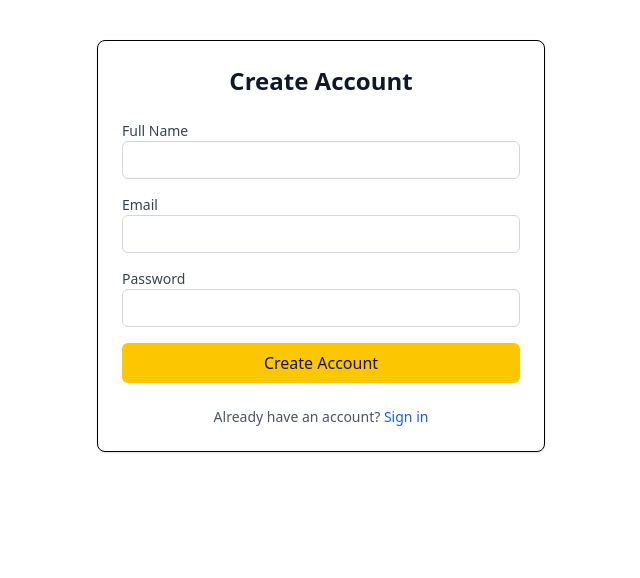
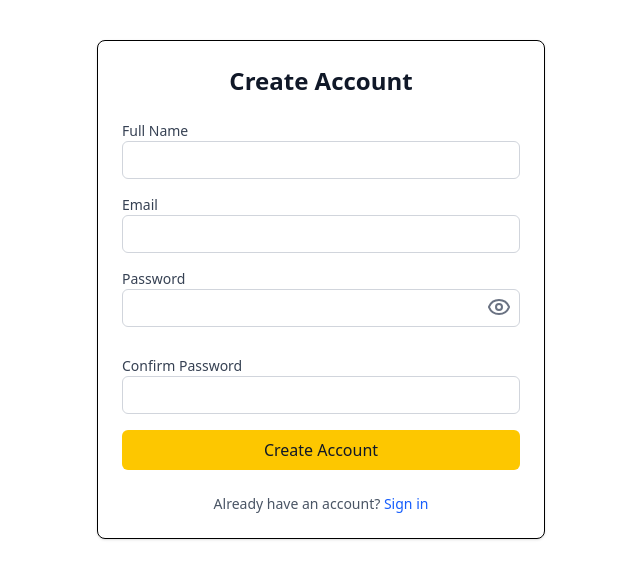
Before and after one commit to abhinavhh/ai-review-system, a React (Vite) app: page /register in a window 1280 px wide. Shown: the top 578 px of the page, without its empty margins (319-959 px from the left). Built offline with nearby package versions, Linux system fonts and the light colour scheme.

Commit message:
updated validations

```diff
--- a/package.json
+++ b/package.json
@@ -13,6 +13,7 @@
     "@tailwindcss/vite": "^4.1.12",
     "axios": "^1.11.0",
     "lucide-react": "^0.542.0",
+    "material-icons": "^1.13.14",
     "react": "^19.1.1",
     "react-dom": "^19.1.1",
     "react-router-dom": "^7.8.2",
--- a/src/components/ReviewCard.tsx
+++ b/src/components/ReviewCard.tsx
@@ -51,7 +51,7 @@ const ReviewCard: React.FC<Props> = ({ review }) => {
       <p className="text-gray-700 mb-4 leading-relaxed">{review.content}</p>
 
       {/* Actions */}
-      <div className="flex items-center gap-4">
+      {/* <div className="flex items-center gap-4">
         <button className="flex items-center gap-1 text-sm text-gray-600 hover:text-gray-900">
           <ThumbsUp className="w-4 h-4" />
           Helpful ({review.helpful ?? 0})
@@ -63,7 +63,7 @@ const ReviewCard: React.FC<Props> = ({ review }) => {
         <button className="text-sm text-gray-600 hover:text-gray-900">
           Report
         </button>
-      </div>
+      </div> */}
     </div>
   );
 };
--- a/src/pages/Home.tsx
+++ b/src/pages/Home.tsx
@@ -1,7 +1,13 @@
-import React from "react";
-import { Link } from "react-router-dom";
+import React, { useEffect } from "react";
+import { Link, useNavigate } from "react-router-dom";
 
 const Home: React.FC = () => {
+  const navigate = useNavigate();
+  // useEffect(() => {
+  //   if(localStorage.getItem('token')){
+  //     navigate('/login');
+  //   }
+  // })
   return (
     <div className="p-6 text-center">
       <h1 className="text-2xl font-bold mb-4">Welcome to Review Rating System</h1>
--- a/src/pages/LoginPage.tsx
+++ b/src/pages/LoginPage.tsx
@@ -1,7 +1,6 @@
 import axios from "axios";
 import React, { useState } from "react";
 import { Link } from "react-router-dom";
-
 
 interface Users {
   email: string;
@@ -9,37 +8,34 @@ interface Users {
 }
 const LoginPage: React.FC = () => {
   const [formData, setFormData] = useState<Users>({
-    email: '',
-    password: ''
+    email: "",
+    password: "",
   });
   const [loading, setLoading] = useState<boolean>(false);
 
   const handleChange = (e: React.ChangeEvent<HTMLInputElement>) => {
     const { name, value } = e.target;
-    setFormData(prev => ({
+    setFormData((prev) => ({
       ...prev,
       [name]: value,
     }));
-  }
+  };
 
   const handleLogin = async (e: React.FormEvent) => {
     e.preventDefault();
     try {
       setLoading(true);
-      const response = await axios.post('/api/auth/login', {
-        formData
+      const response = await axios.post("/api/auth/login", {
+        formData,
       });
-      if(response.data.token) {
-        localStorage.setItem('token', response.data.token);
-        alert('Login Successfull');
-      }
-      else {
+      if (response.data.token) {
+        localStorage.setItem("token", response.data.token);
+        alert("Login Successfull");
+      } else {
         alert(response.data.message);
       }
       setLoading(false);
-
-    }
-    catch (err: any) {
+    } catch (err: any) {
       alert(err);
       setLoading(false);
     }
@@ -62,13 +58,10 @@ const LoginPage: React.FC = () => {
               name="email"
               value={formData.email}
               onChange={handleChange}
-            autoComplete="true"
               required
-            className="w-full px-3 py-2 border border-gray-300 rounded-md
-                       focus:outline-none focus:ring-2 focus:ring-blue-500 focus:border-blue-500"
+              className="w-full px-3 py-2 border border-gray-300 rounded-md focus: outline-0 focus:border-black"
             />
           </label>
-
         </div>
 
         {/* Password */}
@@ -81,11 +74,9 @@ const LoginPage: React.FC = () => {
               value={formData.password}
               onChange={handleChange}
               required
-            className="w-full px-3 py-2 border border-gray-300 rounded-md
-                       focus:outline-none focus:ring-2 focus:ring-blue-500 focus:border-blue-500"
+              className="w-full px-3 py-2 border border-gray-300 rounded-md focus: outline-0 focus:border-black"
             />
           </label>
-
         </div>
 
         {/* Submit */}
@@ -93,8 +84,7 @@ const LoginPage: React.FC = () => {
           type="submit"
           className="w-full bg-yellow-400 hover:bg-yellow-500 text-gray-900 font-medium py-2 px-4 rounded-md transition-colors"
         >
-          {loading ? 'Loading...' : 'Sign In' }
-
+          {loading ? "Loading..." : "Sign In"}
         </button>
       </form>
 
--- a/src/pages/RegisterPage.tsx
+++ b/src/pages/RegisterPage.tsx
@@ -1,4 +1,5 @@
 import axios from "axios";
+import { Eye, EyeOff } from "lucide-react";
 import React, { useState } from "react";
 import { Link } from "react-router-dom";
 
@@ -6,15 +7,17 @@ interface Users {
   username: string;
   email: string;
   password: string;
+  confirmPassword: string;
 }
 const RegisterPage: React.FC = () => {
   const [formData, setFormData] = useState<Users>({
     username: '',
     email: '',
-    password: ''
+    password: '',
+    confirmPassword: ''
   })
   const [loading, setLoading] = useState<boolean>(false);
-
+  const [showPassword, setShowPassword] = useState(false);
   const handleChange = (e: React.ChangeEvent<HTMLInputElement>) => {
     const { name, value } = e.target;
     setFormData(prev => ({
@@ -23,8 +26,26 @@ const RegisterPage: React.FC = () => {
     }))
   }
 
+  function checkPasswordFormat(password: string) {
+    const regex = /^(?=.*[A-Z])(?=.*\d)(?=.*[!@#$%^&*])[A-Za-z\d!@#$%^&*]{8,}$/;
+    return regex.test(password);
+
+  }
+
   const handleRegister = async(e: React.FormEvent) => {
     e.preventDefault();
+    if(!checkPasswordFormat(formData.password)){
+      alert('Password Format Error. Please Enter a Secure Password');
+      return
+    }
+    if(formData.password !== formData.confirmPassword){
+      alert('Password do not match');
+      return
+    }
+    if(formData.username.trim().length === 0){
+      alert('Name is empty')
+      return
+    }
     try {
       setLoading(true);
       const response = await axios.post('/api/auth/register', {
@@ -40,7 +61,7 @@ const RegisterPage: React.FC = () => {
       setLoading(false);
     }
     catch(err: any) {
-      alert(err);
+      alert(err.error);
       setLoading(false);
     }
     // TODO: call register API
@@ -63,9 +84,7 @@ const RegisterPage: React.FC = () => {
             value={formData.username}
             onChange={handleChange}
             required
-            autoComplete="true"
-            className="w-full px-3 py-2 border border-gray-300 rounded-md
-                       focus:outline-none focus:ring-2 focus:ring-blue-500 focus:border-blue-500"
+            className="w-full px-3 py-2 border border-gray-300 rounded-md focus: outline-0 focus:border-black"
           />
           </label>
 
@@ -81,9 +100,7 @@ const RegisterPage: React.FC = () => {
             value={formData.email}
             onChange={handleChange}
             required
-            autoComplete="true"
-            className="w-full px-3 py-2 border border-gray-300 rounded-md
-                       focus:outline-none focus:ring-2 focus:ring-blue-500 focus:border-blue-500"
+            className="w-full px-3 py-2 border border-gray-300 rounded-md focus: outline-0 focus:border-black"
           />
           </label>
 
@@ -91,16 +108,33 @@ const RegisterPage: React.FC = () => {
 
         {/* Password */}
         <div>
-          <label className="block text-sm font-medium text-gray-700 mb-2">
+          <label className="block text-sm font-medium text-gray-700">
             Password
             <input
-            type="password"
+            type={!showPassword ? "password" : "text"}
             name="password"
             value={formData.password}
             onChange={handleChange}
             required
-            className="w-full px-3 py-2 border border-gray-300 rounded-md
-                       focus:outline-none focus:ring-2 focus:ring-blue-500 focus:border-blue-500"
+            className="w-full px-3 py-2 border border-gray-300 rounded-md focus: outline-0 focus:border-black"
+          />
+            <button
+              type="button"
+              onClick={() => setShowPassword(!showPassword)}
+              className="relative left-11/12 bottom-8"
+              >
+              {showPassword ? <EyeOff className="text-gray-400"/> : <Eye className="text-gray-500"/>}
+            </button>
+          </label>
+          <label className="block text-sm font-medium text-gray-700 mb-2">
+            Confirm Password
+            <input
+            type="password"
+            name="confirmPassword"
+            value={formData.confirmPassword}
+            onChange={handleChange}
+            required
+            className="w-full px-3 py-2 border border-gray-300 rounded-md focus: outline-0 focus:border-black"
           />
           </label>
 
```
Also changed, not shown: 1 other file (tests, documents, lock files or other folders). Lines whose indentation alone changed are shown as unchanged.
